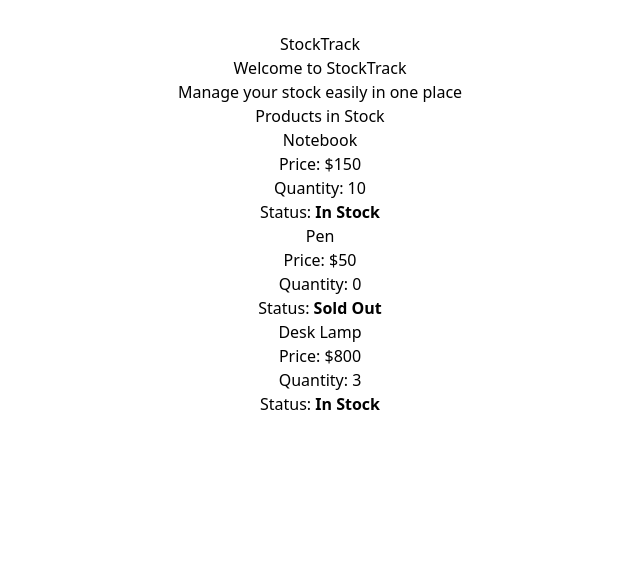
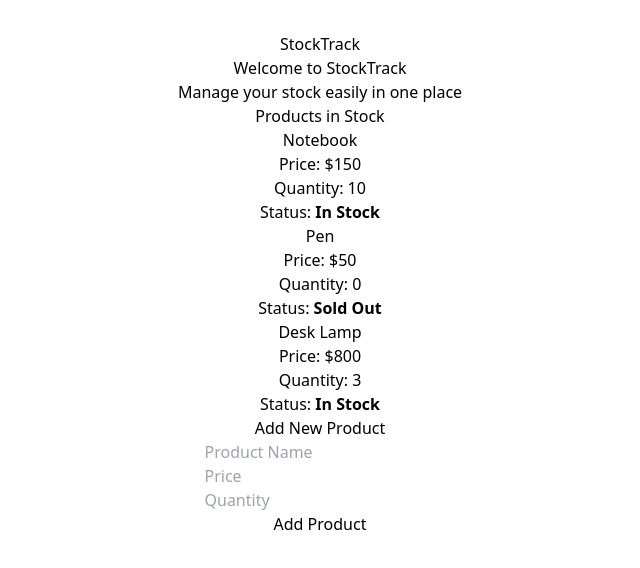
Before and after one commit to Grace-Jemeli/stocktrack, a React (Vite) app: page / in a window 1280 px wide. Shown: the top 568 px of the page, without its empty margins (320-960 px from the left). Built offline with nearby package versions, Linux system fonts and the light colour scheme.

Commit message:
Add productform file

```diff
--- a/src/App.jsx
+++ b/src/App.jsx
@@ -1,17 +1,41 @@
-import { useState } from 'react'
-import './App.css'
-import Header from './components/Header'
-import ProductList from './components/ProductList'
+import { useState } from "react";
+import "./App.css";
+import Header from "./components/Header";
+import AddProductForm from "./components/AddProductForm";
 
 function App() {
+  const [products, setProducts] = useState([
+    { id: 1, name: "Notebook", price: 150, quantity: 10 },
+    { id: 2, name: "Pen", price: 50, quantity: 0 },
+    { id: 3, name: "Desk Lamp", price: 800, quantity: 3 },
+  ]);
+
+  const handleAddProduct = (product) => {
+    setProducts([...products, product]);
+  };
+
   return (
     <>
       <Header />
-      <h2 className="text-4xl font-bold text-blue-600">Welcome to StockTrack</h2>
+      <h2>Welcome to StockTrack</h2>
       <p>Manage your stock easily in one place</p>
-      <ProductList />
+
+      <h3>Products in Stock</h3>
+      {products.map((item) => (
+        <div key={item.id}>
+          <h4>{item.name}</h4>
+          <p>Price: ${item.price}</p>
+          <p>Quantity: {item.quantity}</p>
+          <p>
+            Status:{" "}
+            <strong>{item.quantity > 0 ? "In Stock" : "Sold Out"}</strong>
+          </p>
+        </div>
+      ))}
+
+      <AddProductForm onAddProduct={handleAddProduct} />
     </>
-  )
+  );
 }
 
 export default App;
--- /dev/null
+++ b/src/components/AddProductForm.jsx
@@ -0,0 +1,64 @@
+import React, { useState } from "react";
+
+function AddProductForm({ onAddProduct }) {
+  const [name, setName] = useState("");
+  const [price, setPrice] = useState("");
+  const [quantity, setQuantity] = useState("");
+
+  const handleSubmit = (e) => {
+    e.preventDefault();
+
+    if (!name || !price || !quantity) {
+      alert("Please fill in all fields.");
+      return;
+    }
+
+    const newProduct = {
+      id: Date.now(),
+      name,
+      price: parseFloat(price),
+      quantity: parseInt(quantity),
+    };
+
+    onAddProduct(newProduct);
+
+    // reset form
+    setName("");
+    setPrice("");
+    setQuantity("");
+  };
+
+  return (
+    <form onSubmit={handleSubmit}>
+      <h3>Add New Product</h3>
+
+      <input
+        type="text"
+        placeholder="Product Name"
+        value={name}
+        onChange={(e) => setName(e.target.value)}
+      />
+      <br />
+
+      <input
+        type="number"
+        placeholder="Price"
+        value={price}
+        onChange={(e) => setPrice(e.target.value)}
+      />
+      <br />
+
+      <input
+        type="number"
+        placeholder="Quantity"
+        value={quantity}
+        onChange={(e) => setQuantity(e.target.value)}
+      />
+      <br />
+
+      <button type="submit">Add Product</button>
+    </form>
+  );
+}
+
+export default AddProductForm;
```
